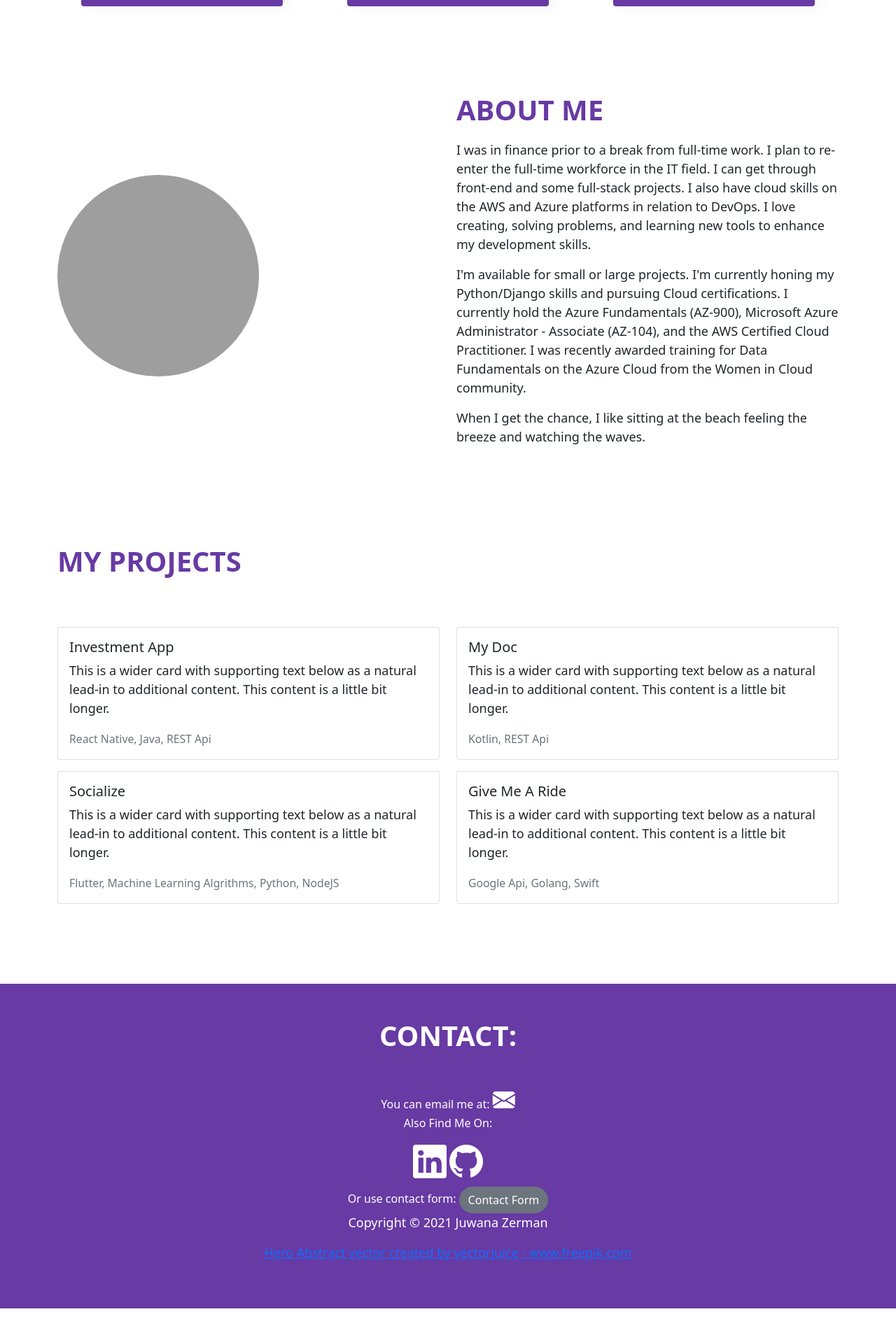
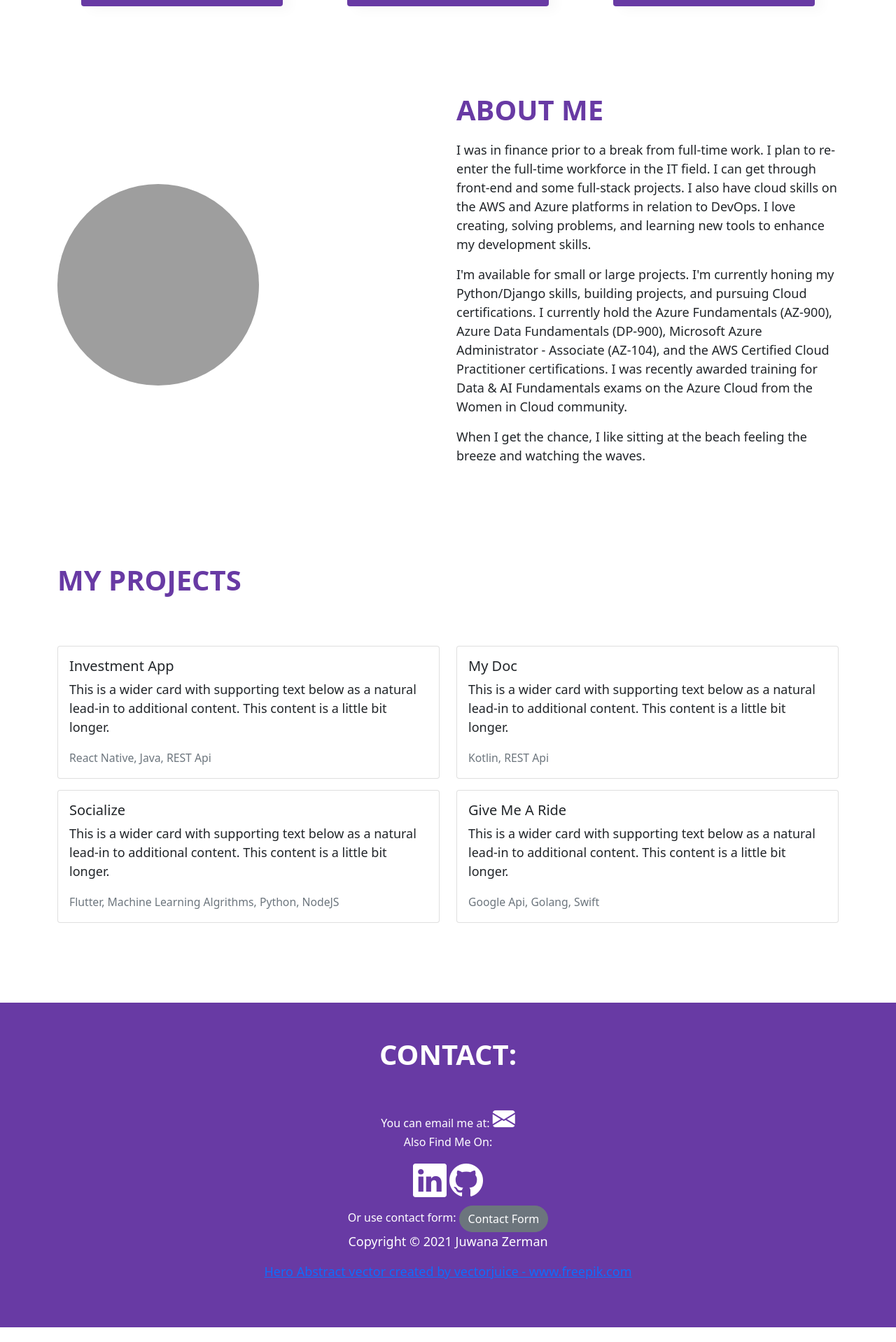
Before and after one commit to Sidd2024/Django-Portfolio, a Django app: page / in a window 1280 px wide; the page is wider, and only the part inside the window is pictured. Shown: the part 1101-3019 px from the top of that part at 70% size. Before the commit the page ends 2971 px from the top of that part, so only its background shows below. Run offline with Django 3.2, Linux system fonts and the light colour scheme; some libraries are stand-ins or nearby versions; grey boxes are pictures that could not be loaded.

Commit message:
Add new cert to About Me sections

```diff
--- a/mysite/templates/home.html
+++ b/mysite/templates/home.html
@@ -78,7 +78,7 @@
                 <p class="body-text">I was in finance prior to a break from full-time work. I plan to re-enter the full-time workforce in the IT field. I can get through front-end and some full-stack projects. I also have cloud skills on the AWS and Azure platforms in relation to DevOps. I love creating, solving problems, and learning new tools to enhance my development skills.</p>
 
                 <p class="body-text">I'm available for small or large projects.
-                    I'm currently honing my Python/Django skills and pursuing Cloud certifications. I currently hold the Azure Fundamentals (AZ-900), Microsoft Azure Administrator - Associate (AZ-104), and the AWS Certified Cloud Practitioner. I was recently awarded training for Data Fundamentals on the Azure Cloud from the Women in Cloud community.</p>
+                    I'm currently honing my Python/Django skills, building projects, and pursuing Cloud certifications. I currently hold the Azure Fundamentals (AZ-900), Azure Data Fundamentals (DP-900), Microsoft Azure Administrator - Associate (AZ-104), and the AWS Certified Cloud Practitioner certifications. I was recently awarded training for Data & AI Fundamentals exams on the Azure Cloud from the Women in Cloud community.</p>
 
                 <p class="body-text">When I get the chance, I like sitting at the beach feeling the breeze and watching the waves.</p>
             </div>
```
